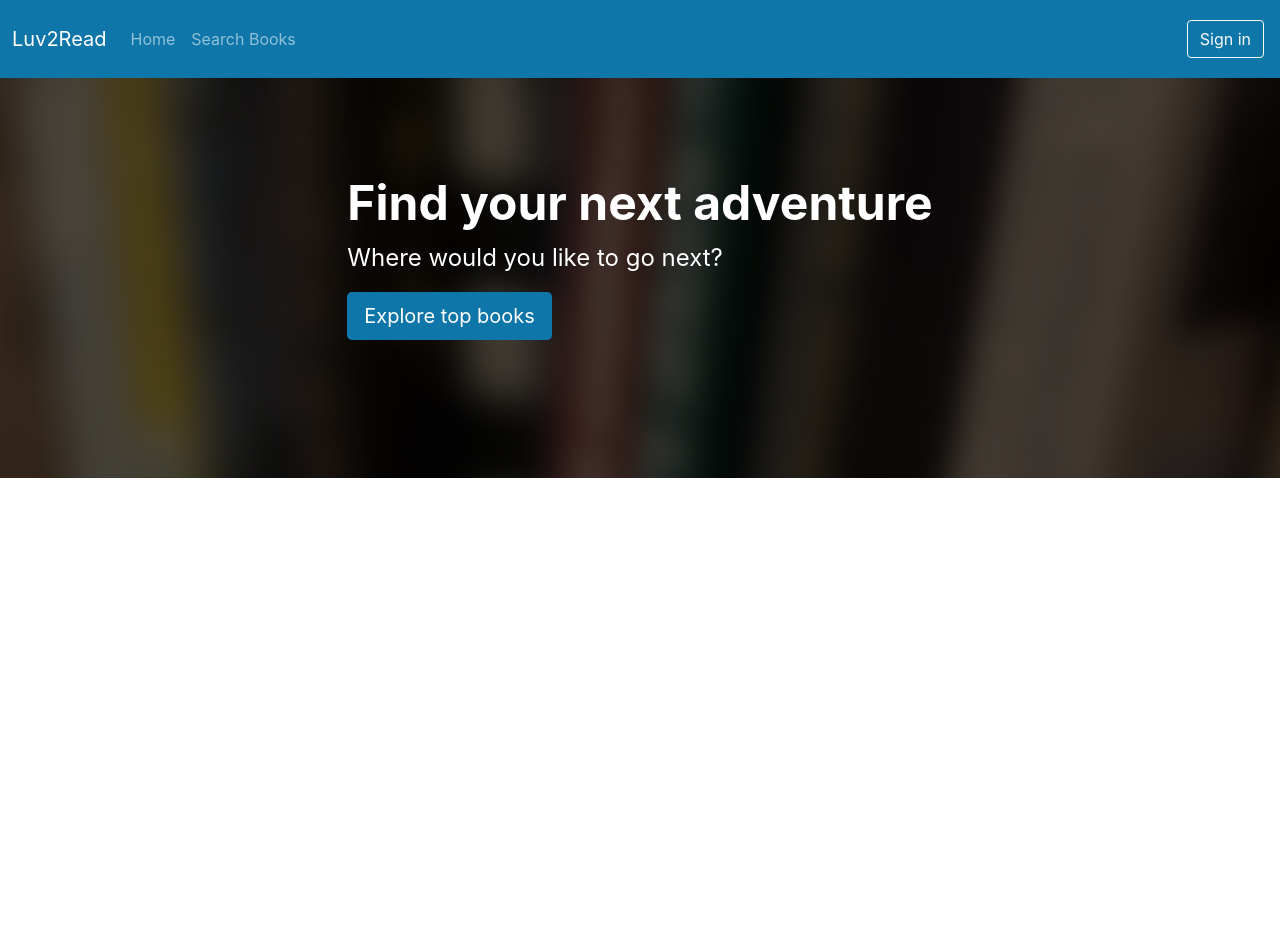
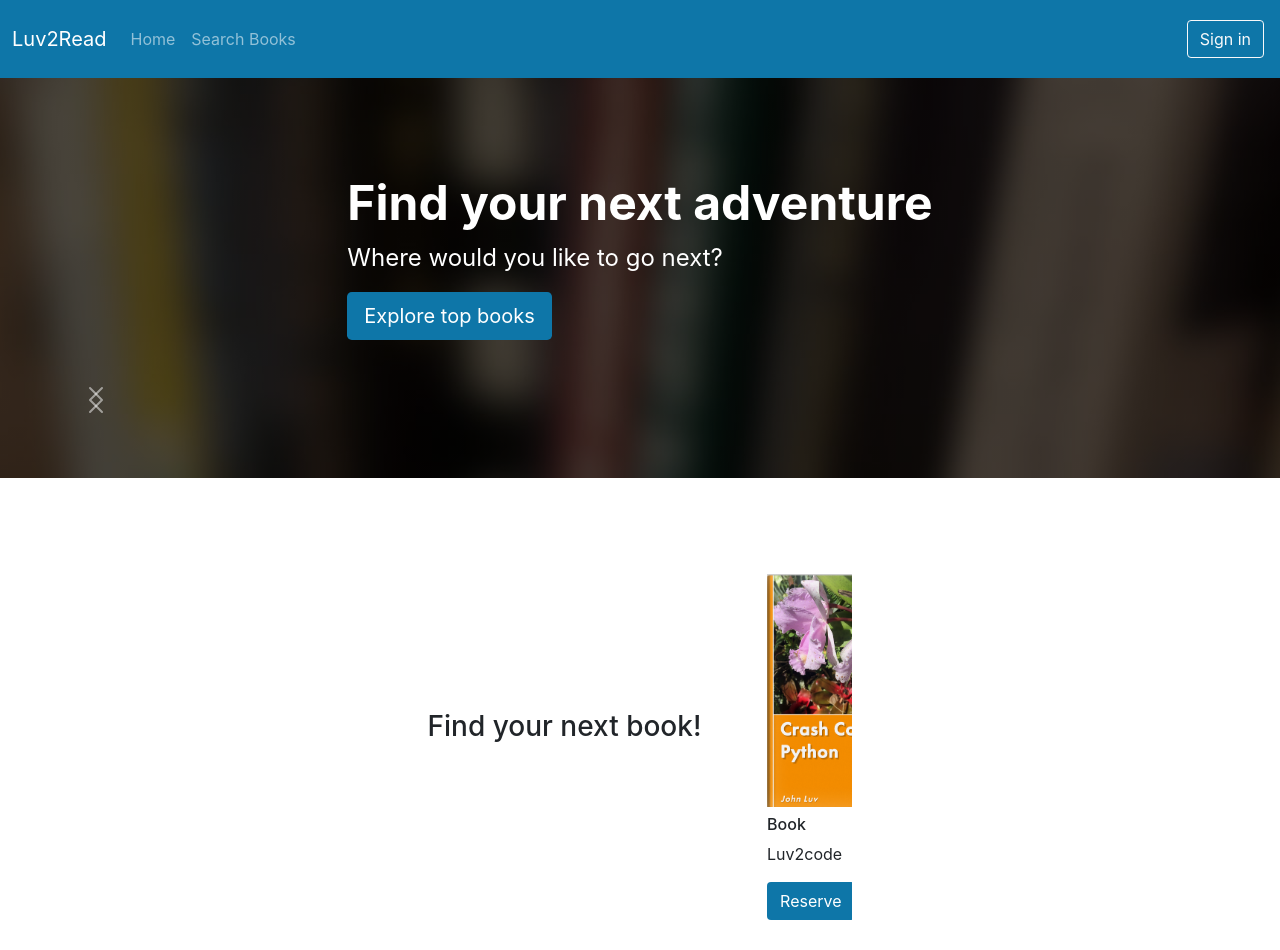
Before and after one commit to corbinjstyles/react-library, a React (Create React App) app: page / in a window 1280 px wide. Shown: the top 950 px of the page. Before the commit the page ends 800 px from the top, so only its background shows below. Built offline with nearby package versions, Linux system fonts and the light colour scheme; the HTML template or start-up script is replaced by a standard one.

Commit message:
carousel

```diff
--- a/src/App.tsx
+++ b/src/App.tsx
@@ -2,12 +2,14 @@
 import './App.css';
 import { Navbar } from './layouts/NavbarAndFooter/Navbar';
 import { ExploreTopBooks } from './layouts/HomePage/ExploreTopBooks';
+import { Carousel } from './layouts/HomePage/Carousel';
 
 function App() {
   return (
     <div>
       <Navbar/>
       <ExploreTopBooks/>
+      <Carousel/>
     </div>
   );
 }
--- /dev/null
+++ b/src/layouts/HomePage/Carousel.tsx
@@ -0,0 +1,84 @@
+export const Carousel = () => {
+  return (
+    <div className="container mt-5" style={{ height: 550 }}>
+      <div className="homepage-carousel-title">
+        <h3>Find your next book!</h3>
+        <div
+          id="carouselExampleControls"
+          className="carousel carousel-dark slide mt-5 d-none d-lg-block"
+          data-bs-interval="false"
+        >
+          {/* Desktop*/}
+          <div className="carousel-inner">
+            <div className="carousel-item active">
+              <div className="row d-flex justify-content-center align-items-center">
+                <div className="col-xs-6 col-sm-6 col-md-4 col-lg-3 mb-3">
+                  <img
+                    src={require("./../../Images/BooksImages/book-luv2code-1000.png")}
+                    width="151"
+                    height="233"
+                    alt="book"
+                  />
+                  <h6 className="mt-2">Book</h6>
+                  <p>Luv2code</p>
+                  <a className="btn main-color text-white" href="#">
+                    Reserve
+                  </a>
+                </div>
+              </div>
+            </div>
+          </div>
+        </div>
+        <button
+          className="carousel-control-prev"
+          type="button"
+          data-bs-target="#carouselExampleControls"
+          data-bs-slide="prev"
+        >
+          <span
+            className="carousel-control-prev-icon"
+            aria-hidden="true"
+          ></span>
+          <span className="visually-hidden">Previous</span>
+        </button>
+        <button
+          className="carousel-control-prev"
+          type="button"
+          data-bs-target="#carouselExampleControls"
+          data-bs-slide="prev"
+        >
+          <span
+            className="carousel-control-next-icon"
+            aria-hidden="true"
+          ></span>
+          <span className="visually-hidden">Next</span>
+        </button>
+      </div>
+      {/* Mobile */}
+      <div className="d-lg-none mt-3">
+        <div className="row d-flex justify-content-center align-items-center">
+          <div className="text-center">
+            <img
+              src={require("./../../Images/BooksImages/book-luv2code-1000.png")}
+              width="151"
+              height="233"
+              alt="book"
+            />
+            <h6 className="mt-2">
+              <b>Book</b>
+            </h6>
+            <p>Luv2Code</p>
+            <a className="btn main-color text-white" href="#">
+              Reserve
+            </a>
+          </div>
+        </div>
+      </div>
+      <div className="homepage-carousel-title mt-3">
+        <a className="btn btn-outline-secondary btn-lg" href="#">
+          View More
+        </a>
+      </div>
+    </div>
+  );
+};
```
